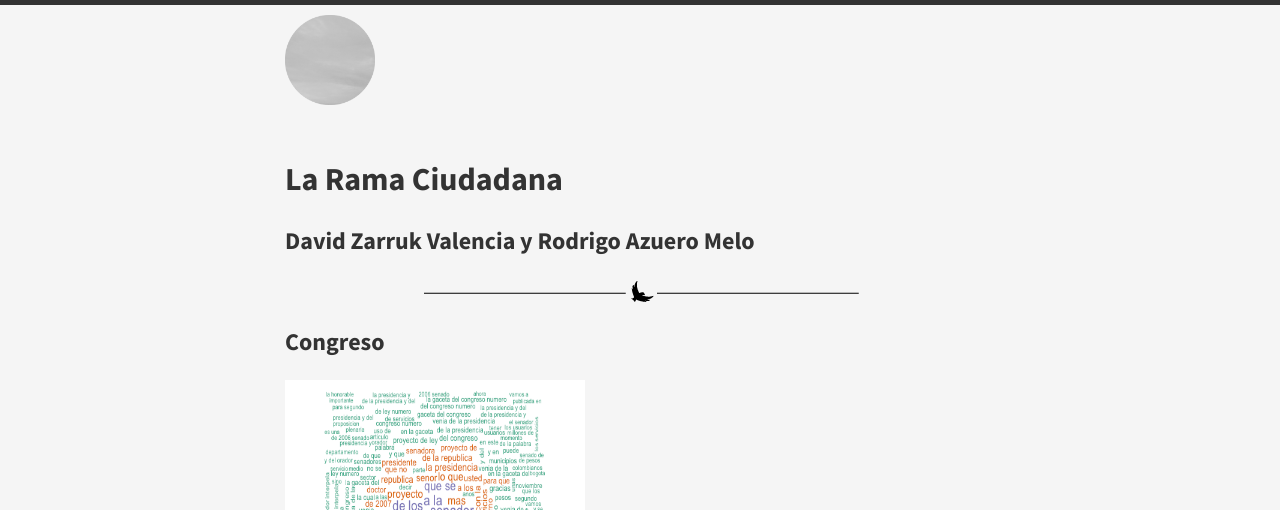
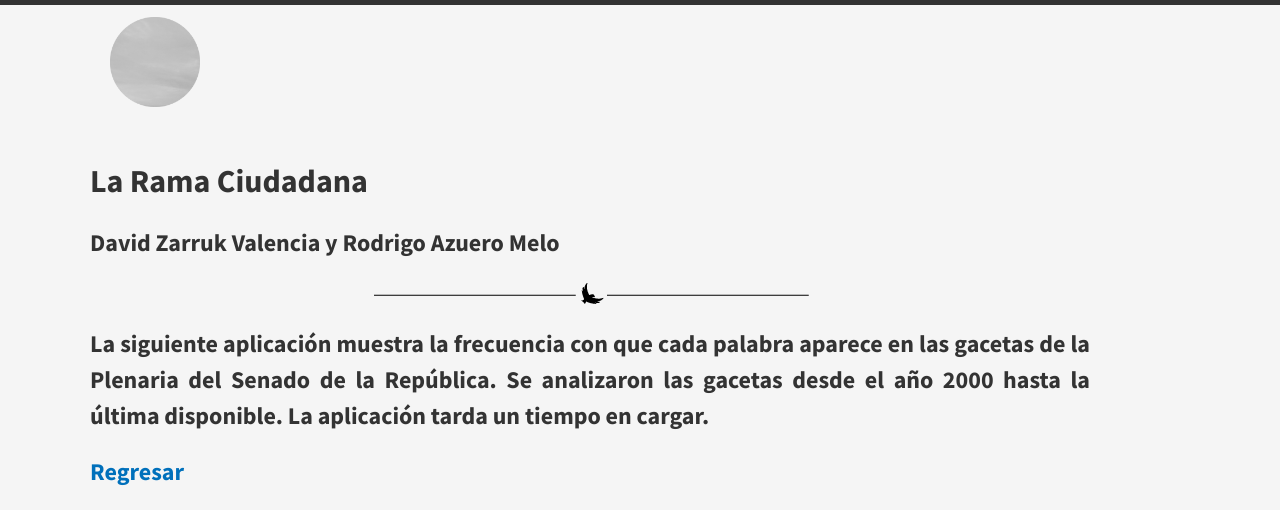
Before and after one commit to attemptconsult/attemptconsult.github.io, a Jekyll site: the page built from congreso.html, in a window 1280 px wide. Shown: the top 510 px of the page. Built offline with Jekyll 4.4.1, drawn with Linux system fonts in a browser that asks for light colours; nearby versions of some CDN libraries; Markdown is read by kramdown in place of the engine named in the settings; grey boxes are pictures that could not be loaded.

Commit message:
Modificación css y html conf

```diff
--- a/_includes/head.html
+++ b/_includes/head.html
@@ -9,7 +9,7 @@
 <meta name="viewport" content="width=device-width, initial-scale=1.0, maximum-scale=1">
 
 <!-- title -->
-<title>{{ page.title }} &middot; {{ site.data.brume.name }}</title>
+<title>La Rama Ciudadana</title>
 
 <!-- icons -->
 <link rel="shortcut icon" href="{{site.baseurl}}/public/images/favicon.ico" />
--- a/_layouts/default.html
+++ b/_layouts/default.html
@@ -5,6 +5,7 @@
   </head>
 
   <body>
+     <div style="position:relative;left:-50px;top:2px;">
      <div class="container azul">
         <header class="top row gutters{% if page.title == "Home" %} fadeInLeft animated{% endif %}">
         <div class="col span_2 center">
@@ -84,5 +85,6 @@ Contáctenos:
 
       </div>
     </div>
+    </div>
   </body>
 </html>
--- a/congreso.html
+++ b/congreso.html
@@ -1,7 +1,11 @@
 ---
 layout: default
 ---
-<h1>Congreso</h1>
-<img src="{{site.baseurl}}/files/congpalab.png" alt="HTML5 Icon" style="width:300px;height:300px;">
+
+<h1 align="justify">La siguiente aplicación muestra la frecuencia con que cada palabra aparece en las gacetas de la Plenaria del Senado de la República. Se analizaron las gacetas desde el año 2000 hasta la última disponible. La aplicación tarda un tiempo en cargar. </h1>
+
+ <section id="downloads" class="clearfix">
+          <a href="{{site.baseurl}}/index.html" id="view-on-github" class="button"><h2>Regresar</h2></a>
+        </section>
 
 <iframe src="http://ec2-54-237-202-145.compute-1.amazonaws.com:3838/WEBSITE/" style="border: none; width: 1000px; height: 1000px"></iframe>
--- a/public/css/main.scss
+++ b/public/css/main.scss
@@ -141,8 +141,8 @@ footer {
 }
 
 .container {
-  max-width: 750px;
-  padding: 0 20px;
+  max-width: 1000px;
+  padding: 0 0px;
 }
 
 .center {
```
